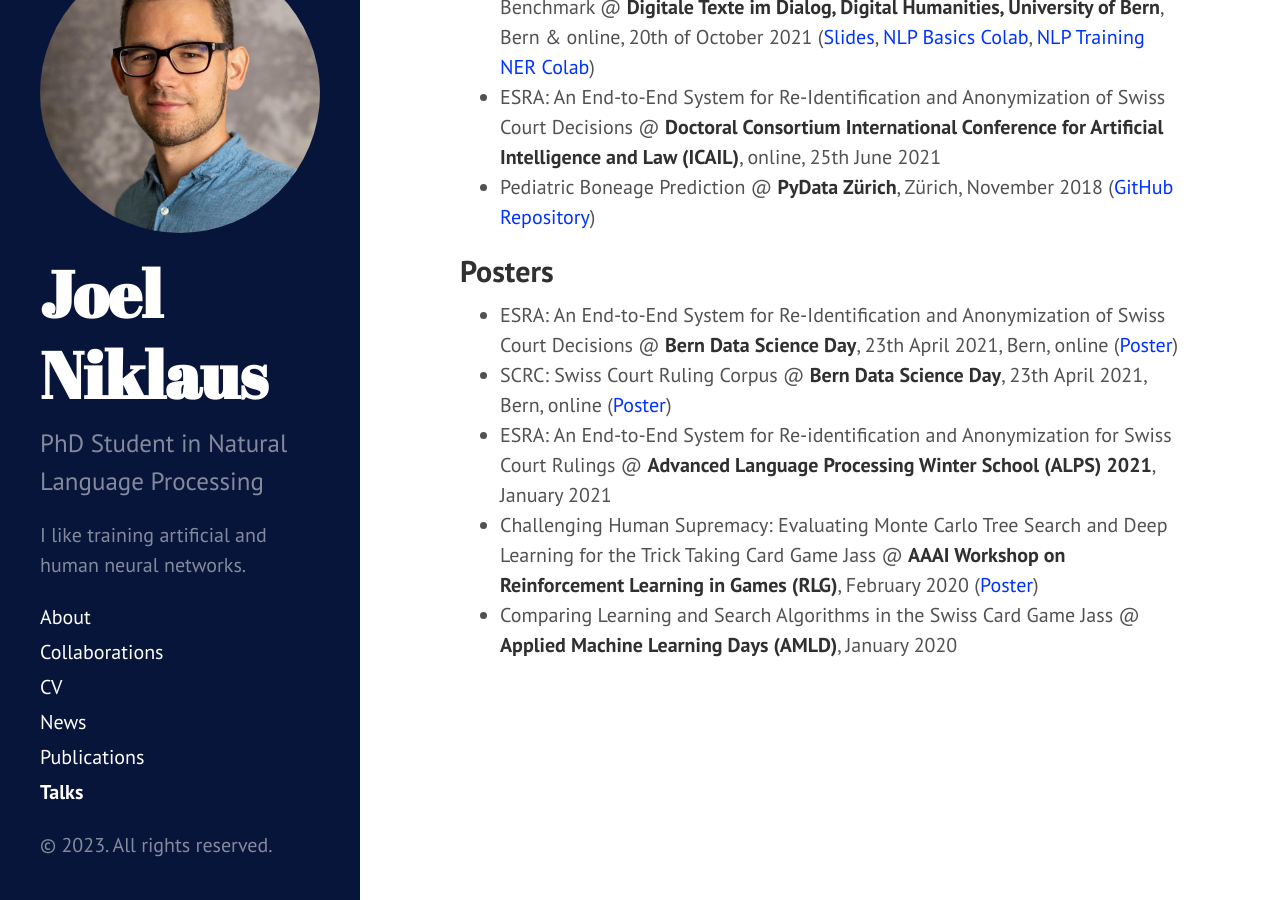
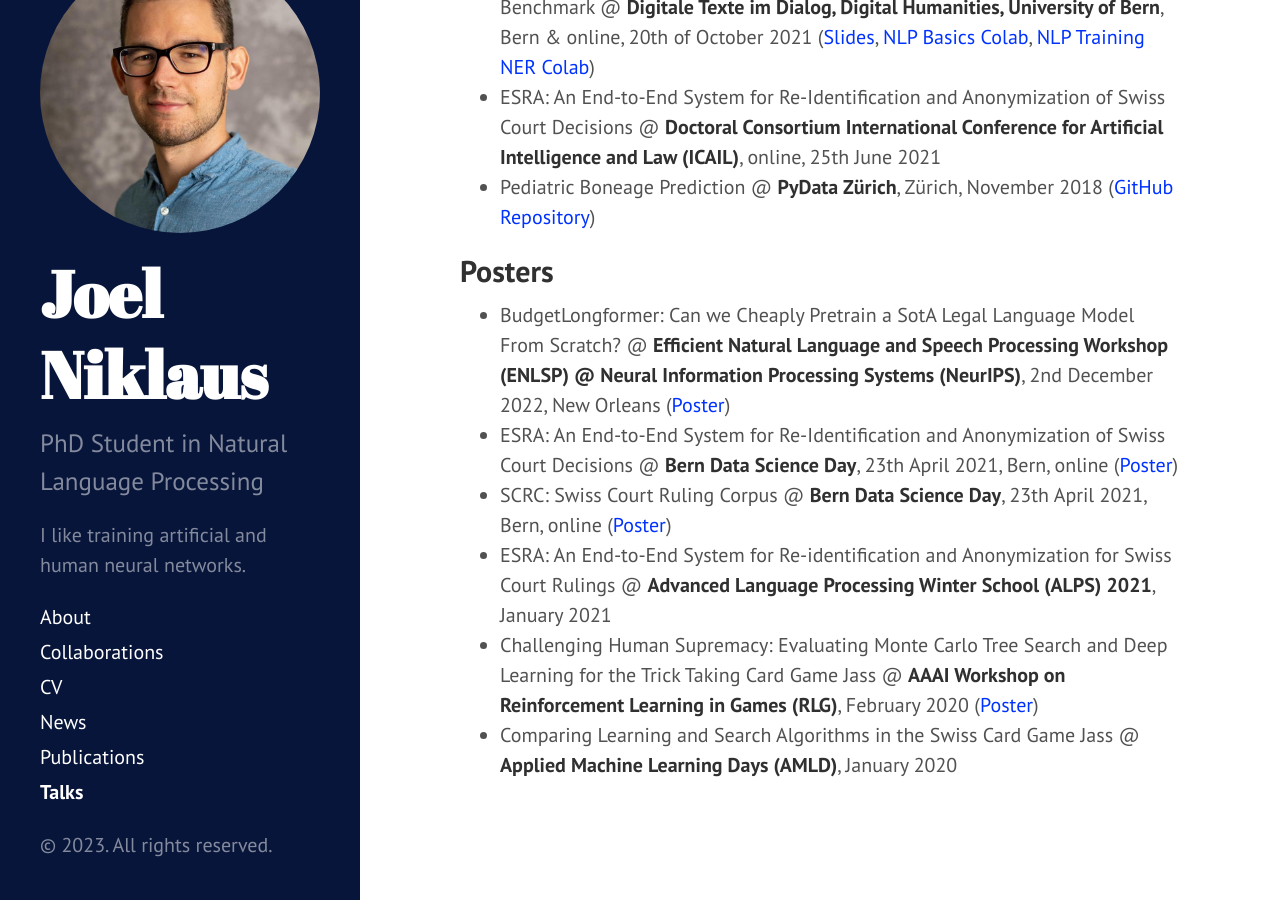
Before and after one commit to JoelNiklaus/joelniklaus.github.io, a Jekyll site: the page built from _pages/talks.md, in a window 1280 px wide and 900 px high, scrolled down 936 px. Built offline with Jekyll 4.4.1, drawn with Linux system fonts in a browser that asks for light colours; nearby versions of some CDN libraries; a style sheet for code colours, icons or effects is not loaded.

Commit message:
added poster

```diff
--- a/_pages/talks.md
+++ b/_pages/talks.md
@@ -16,6 +16,7 @@ title: Talks
 
 ## Posters
 
+* BudgetLongformer: Can we Cheaply Pretrain a SotA Legal Language Model From Scratch? @ **Efficient Natural Language and Speech Processing Workshop (ENLSP) @ Neural Information Processing Systems (NeurIPS)**, 2nd December 2022, New Orleans ([Poster](https://zenodo.org/record/7828790))
 * ESRA: An End-to-End System for Re-Identification and Anonymization of Swiss Court Decisions @ **Bern Data Science Day**, 23th April 2021, Bern, online ([Poster](https://zenodo.org/record/4749467))
 * SCRC: Swiss Court Ruling Corpus @ **Bern Data Science Day**, 23th April 2021, Bern, online ([Poster](https://zenodo.org/record/4749485))
 * ESRA: An End-to-End System for Re-identification and Anonymization for Swiss Court Rulings @ **Advanced Language Processing Winter School (ALPS) 2021**, January 2021
```
Also changed, not shown: _pages/publications.md (+2 -0 lines).
